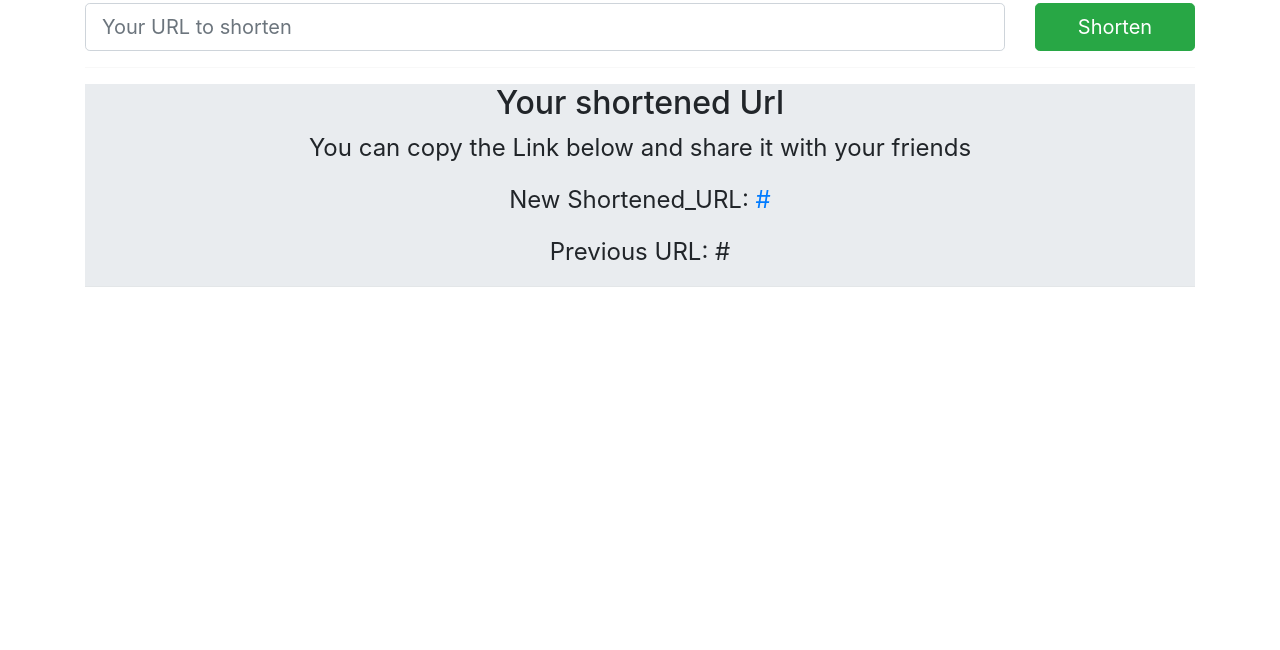
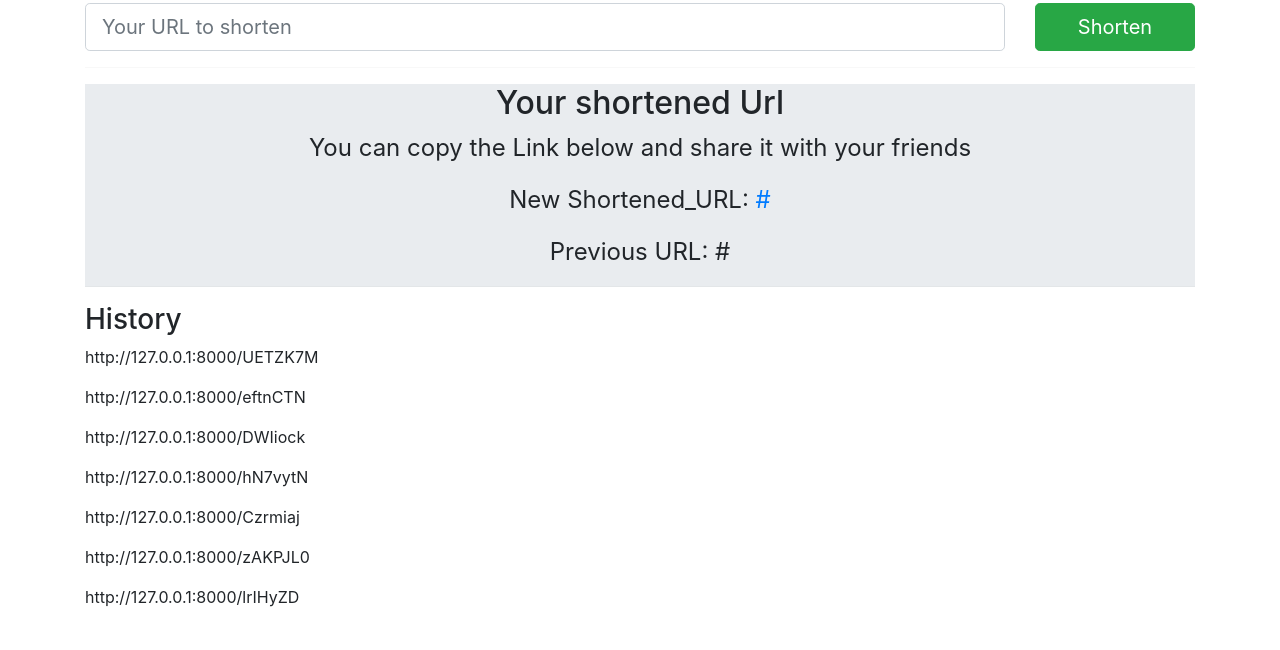
Before and after one commit to DoCongKhanh/app-shortting, a Django app: template urlshortener/templates/urlshortener/home.html in a window 1280 px wide. Shown: the part 150-800 px from the top of the page. Run offline with Django 4.2, Linux system fonts and the light colour scheme; data comes from the database, SQL or seed files in the repository; both versions use the stored data as it was after the commit; the template is opened without the code that fills it: values that come from a table or form of the project are taken from there, most other values are stand-ins (such as "Sample title", 1, 10 or a date in 2020); some libraries are stand-ins or nearby versions.

Commit message:
make it better

```diff
--- a/urlshortener/models.py
+++ b/urlshortener/models.py
@@ -28,12 +28,13 @@ class UserAgent(models.Model):
     operating_system = models.CharField(max_length=50, blank=True)
     operating_version_string = models.CharField(max_length=50, blank=True)
     user_ip_address = models.CharField(max_length=50, blank=True)
-    count = models.IntegerField(default=0)
+    count = models.IntegerField(default=1)
 
 
 
 class History(models.Model):
     used_user = models.ForeignKey(User, on_delete=models.CASCADE, blank=True, null=True)
+    ip_address = models.CharField(max_length=50, blank=True)
     used_short_url = models.TextField()
 
     def __str__(self):
--- a/urlshortener/templates/urlshortener/home.html
+++ b/urlshortener/templates/urlshortener/home.html
@@ -37,10 +37,10 @@
     {% endif %}
   </div>
   <div class="container-body__usage-history">
-    {% if request.user.is_authenticated %}
+    {% if history_user_used %}
       <h3>History</h3>
-      {% for history_user_used in history_user_used %}
-      <p>{{ history_user_used }}</p>
+      {% for history_user_useds in history_user_used %}
+      <p>{{ history_user_useds }}</p>
       {% endfor %}
     {% endif %}
   </div>
```
Also changed, not shown: urlshortener/views.py (+14 -2 lines), db.sqlite3, urlshortener/migrations/0019_history_ip_address.py (added), urlshortener/migrations/0020_rename_ip_address_history_user_ip_address.py (added), urlshortener/migrations/0021_remove_history_user_ip_address_history_ip_address.py (added), urlshortener/migrations/0022_alter_useragent_count.py (added).
